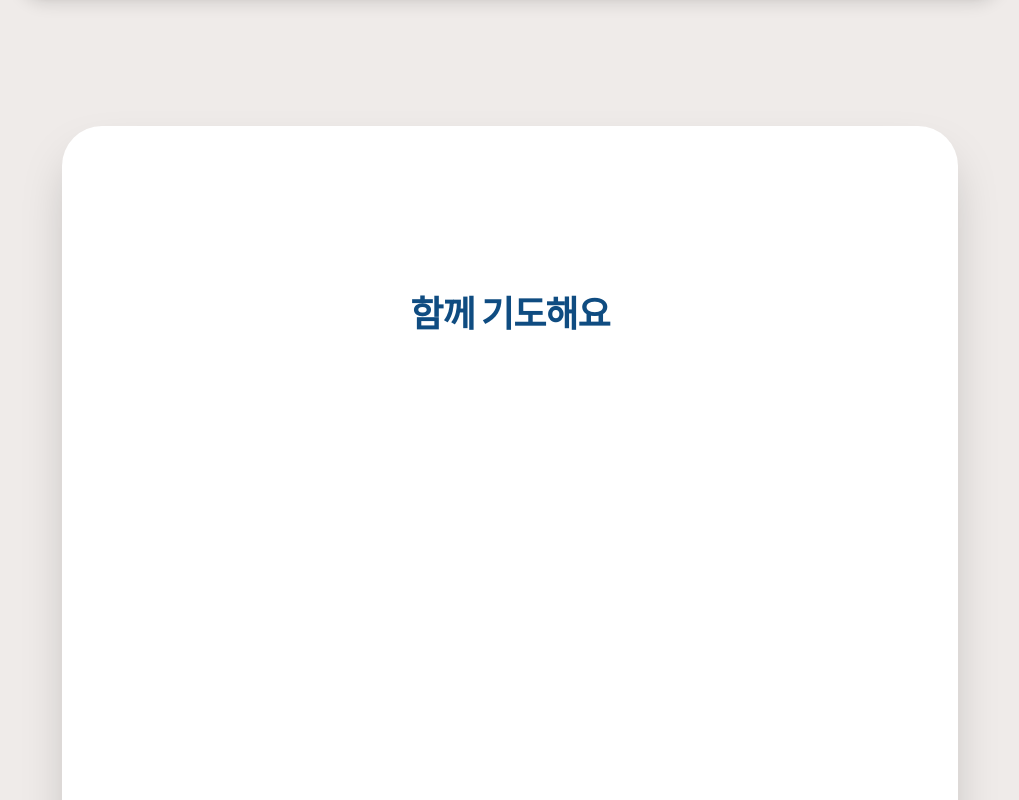
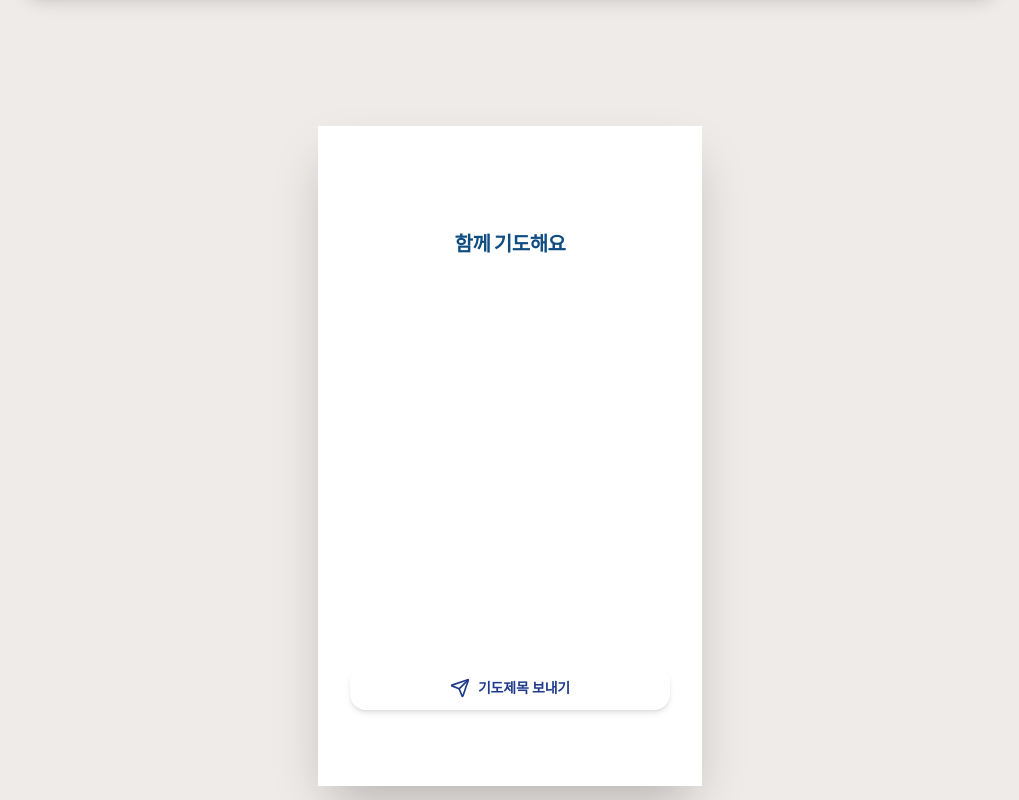
Before and after one commit to allaboutcan-pixel/thesentchurch, a React (Vite) app: page /ministry/prayer in a window 1280 px wide. Shown: the part 3100-3900 px from the top of the page, without its empty margins (130-1149 px from the left). Built offline with nearby package versions, Linux system fonts and the light colour scheme; no server answers; the database is empty; a web font is replaced by a local one.

Commit message:
Fix Prayer page runtime error: Add safety check for config

```diff
--- a/src/pages/Prayer.jsx
+++ b/src/pages/Prayer.jsx
@@ -402,12 +402,12 @@ const Prayer = () => {
 
                 {/* 4. CTA Section / Contact Form */}
                 <div className="text-center pb-20">
-                    <div className="relative max-w-4xl mx-auto rounded-[2.5rem] shadow-2xl overflow-hidden bg-white">
+                    <div className="relative max-w-sm mx-auto shadow-2xl overflow-hidden bg-white">
                         {/* Background Image */}
-                        {siteConfig.prayerRequestImage && (
+                        {siteConfig?.prayerRequestImage && (
                             <div className="absolute inset-0">
                                 <img
-                                    src={siteConfig.prayerRequestImage}
+                                    src={siteConfig?.prayerRequestImage}
                                     alt="Prayer Request Background"
                                     className="w-full h-full object-cover"
                                 />
@@ -415,50 +415,50 @@ const Prayer = () => {
                             </div>
                         )}
 
-                        <div className="relative p-8 md:p-12 lg:p-16 text-white">
-                            <div className="p-4 bg-white/10 rounded-full w-20 h-20 flex items-center justify-center mx-auto mb-6 backdrop-blur-sm">
-                                <Send size={32} className="text-white" />
+                        <div className="relative p-8 text-white">
+                            <div className="p-3 bg-white/10 rounded-full w-14 h-14 flex items-center justify-center mx-auto mb-4 backdrop-blur-sm">
+                                <Send size={24} className="text-white" />
                             </div>
 
-                            <h2 className="text-2xl md:text-4xl font-black mb-6 tracking-tight">
+                            <h2 className="text-xl font-black mb-4 tracking-tight">
                                 함께 기도해요
                             </h2>
 
-                            <p className="text-lg md:text-xl opacity-90 mb-10 font-medium leading-relaxed max-w-2xl mx-auto">
-                                기도의 힘을 믿으시나요?<br className="hidden md:block" />
-                                여러분의 기도 제목을 나눠주세요. 함께 기도하겠습니다.
+                            <p className="text-sm opacity-90 mb-6 font-medium leading-relaxed">
+                                여러분의 기도 제목을 나눠주세요.<br />
+                                함께 기도하겠습니다.
                             </p>
 
-                            <form onSubmit={handleSubmit} className="max-w-xl mx-auto space-y-4 text-left">
+                            <form onSubmit={handleSubmit} className="space-y-3 text-left">
                                 <div>
-                                    <label className="block text-sm font-bold opacity-80 mb-2 ml-1">성함 (Name)</label>
+                                    <label className="block text-xs font-bold opacity-80 mb-1 ml-1">성함</label>
                                     <input
                                         type="text"
                                         value={formData.name}
                                         onChange={(e) => setFormData({ ...formData, name: e.target.value })}
-                                        className="w-full px-6 py-4 rounded-2xl bg-white/10 border border-white/20 focus:bg-white/20 focus:outline-none focus:ring-2 focus:ring-white/30 transition-all placeholder:text-white/30"
-                                        placeholder="성함을 입력해 주세요"
+                                        className="w-full px-4 py-3 text-sm bg-white/10 border border-white/20 focus:bg-white/20 focus:outline-none focus:ring-1 focus:ring-white/30 transition-all placeholder:text-white/30"
+                                        placeholder="성함"
                                         required
                                     />
                                 </div>
                                 <div>
-                                    <label className="block text-sm font-bold opacity-80 mb-2 ml-1">연락처/이메일 (Contact)</label>
+                                    <label className="block text-xs font-bold opacity-80 mb-1 ml-1">연락처</label>
                                     <input
                                         type="text"
                                         value={formData.contact}
                                         onChange={(e) => setFormData({ ...formData, contact: e.target.value })}
-                                        className="w-full px-6 py-4 rounded-2xl bg-white/10 border border-white/20 focus:bg-white/20 focus:outline-none focus:ring-2 focus:ring-white/30 transition-all placeholder:text-white/30"
-                                        placeholder="연락받으실 연락처나 이메일을 입력해 주세요"
+                                        className="w-full px-4 py-3 text-sm bg-white/10 border border-white/20 focus:bg-white/20 focus:outline-none focus:ring-1 focus:ring-white/30 transition-all placeholder:text-white/30"
+                                        placeholder="연락처/이메일"
                                         required
                                     />
                                 </div>
                                 <div>
-                                    <label className="block text-sm font-bold opacity-80 mb-2 ml-1">기도제목 (Prayer Request)</label>
+                                    <label className="block text-xs font-bold opacity-80 mb-1 ml-1">기도제목</label>
                                     <textarea
                                         value={formData.request}
                                         onChange={(e) => setFormData({ ...formData, request: e.target.value })}
-                                        className="w-full px-6 py-4 rounded-2xl bg-white/10 border border-white/20 focus:bg-white/20 focus:outline-none focus:ring-2 focus:ring-white/30 transition-all placeholder:text-white/30 h-40 resize-none"
-                                        placeholder="나누고 싶은 기도제목을 자유롭게 적어주세요"
+                                        className="w-full px-4 py-3 text-sm bg-white/10 border border-white/20 focus:bg-white/20 focus:outline-none focus:ring-1 focus:ring-white/30 transition-all placeholder:text-white/30 h-32 resize-none"
+                                        placeholder="기도제목을 입력하세요"
                                         required
                                     ></textarea>
                                 </div>
@@ -466,7 +466,7 @@ const Prayer = () => {
                                 <button
                                     type="submit"
                                     disabled={formStatus === 'sending'}
-                                    className="w-full py-5 bg-white text-blue-900 rounded-2xl font-black text-lg hover:bg-blue-50 transition-all shadow-lg active:scale-[0.98] disabled:opacity-70 disabled:cursor-not-allowed flex items-center justify-center gap-3 mt-4"
+                                    className="w-full py-3 bg-white text-blue-900 rounded-2xl font-bold text-sm hover:bg-blue-50 transition-all shadow-md active:scale-[0.98] disabled:opacity-70 disabled:cursor-not-allowed flex items-center justify-center gap-2 mt-2"
                                 >
                                     {formStatus === 'sending' ? (
                                         <>
```
Also changed, not shown: src/force_deploy_final_v28.txt (added), src/force_deploy_final_v29.txt (added), 1 other file (tests, documents, lock files or other folders).
